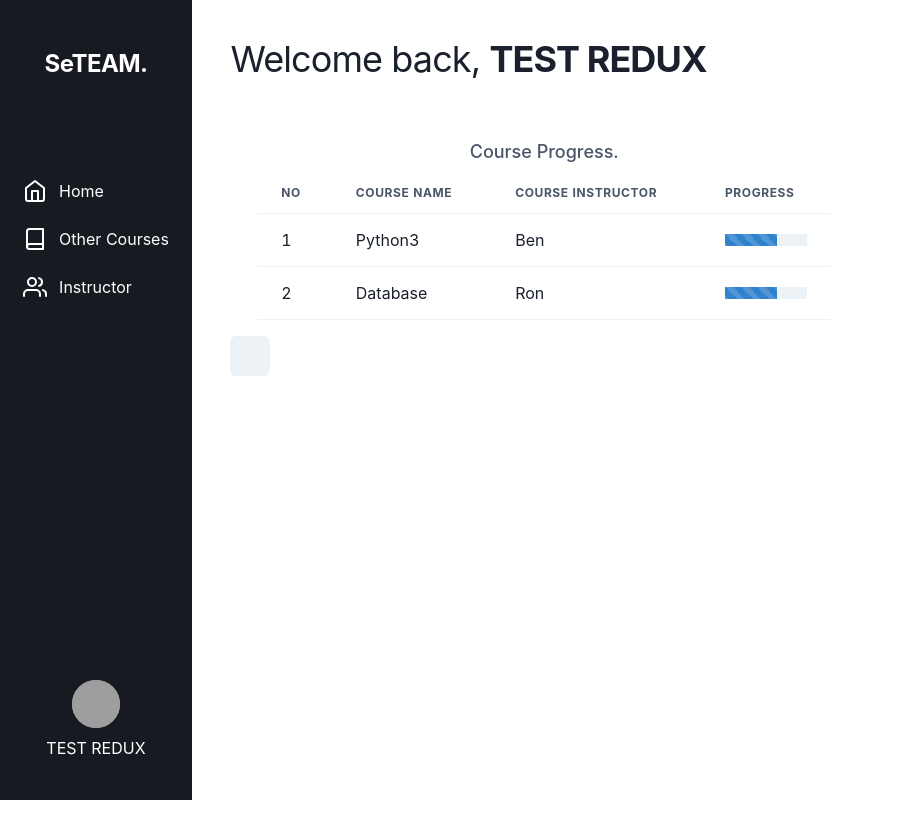
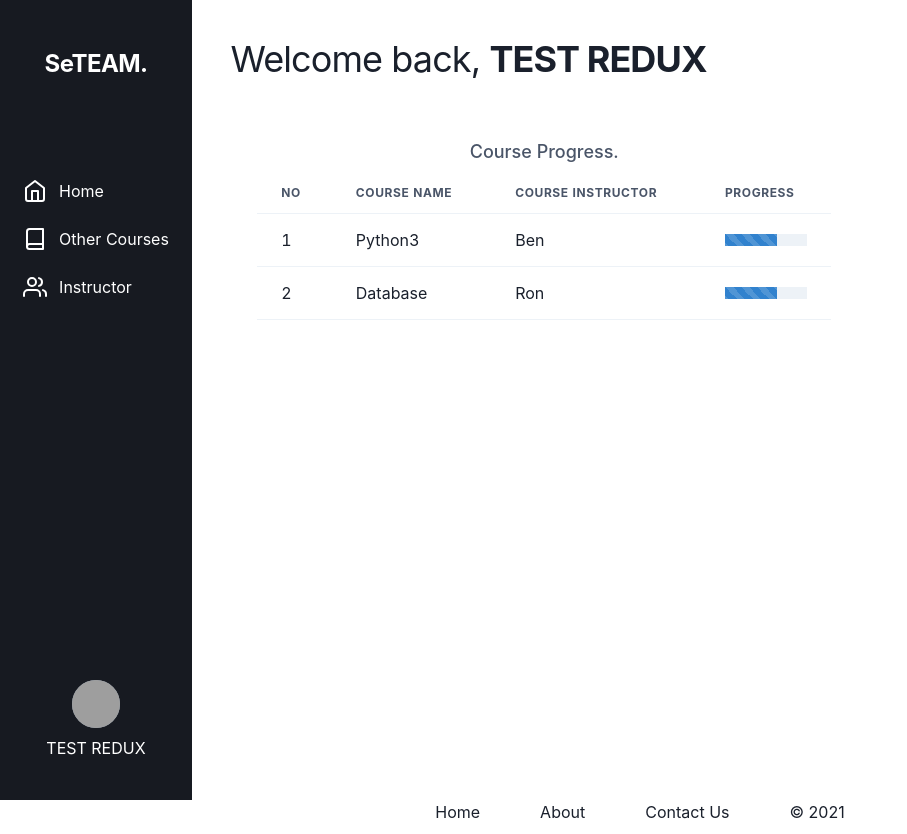
Before and after one commit to priambudiLB/SeTEAM, a Next.js app: page /dashboard in a window 1280 px wide. Shown: the whole page, without its empty margins (0-907 px from the left). Before the commit the page ends 800 px from the top, so only its background shows below. Built offline with nearby package versions, Linux system fonts and the light colour scheme; grey boxes are pictures that could not be loaded.

Commit message:
edit layout

```diff
--- /dev/null
+++ b/components/layout/layout.js
@@ -0,0 +1,10 @@
+import { Fragment } from 'react';
+import Footer from '../footer';
+
+const Layout = (props) => {
+  return (
+      <Footer />
+
+  );
+};
+export default Layout;
--- a/pages/AddNewVideoPage.js
+++ b/pages/AddNewVideoPage.js
@@ -1,6 +1,7 @@
 import AddNewVideoForm from '../components/AddNewVideoForm';
 import { Wrap, WrapItem, Center } from '@chakra-ui/layout';
 import Navvbar from '../components/navvbar';
+import Layout from '../components/layout/layout';
 function NewVideoPage() {
 
   function AddVideoData(videoData) {
@@ -30,6 +31,7 @@ function NewVideoPage() {
           </Center>
         </WrapItem>
       </Wrap>
+
     </>
   );
 
--- a/pages/CoursePage.js
+++ b/pages/CoursePage.js
@@ -13,6 +13,7 @@ import {
 } from 'react-icons/fi';
 import { cld } from '../config/cloudinary';
 import { scale } from '@cloudinary/url-gen/actions/resize';
+import Layout from '../components/layout/layout';
 
 function CoursePage(props) {
   const { url } = props;
@@ -103,7 +104,7 @@ function CoursePage(props) {
           ml={'10%'}>
           <Flex flexDir="row"
             mb={'20px'}>
-            <Heading>WELCOME TO {titles} COURSE</Heading>
+            <Heading>WELCOME TO COURSE</Heading>
 
           </Flex>
           <Flex mb={'10px'}>
@@ -129,6 +130,7 @@ function CoursePage(props) {
 
         </Flex>
       </Flex >
+      <Layout />
     </>
 
   );
--- a/pages/dashboard.js
+++ b/pages/dashboard.js
@@ -1,5 +1,5 @@
 import {
-  Flex, Heading, Avatar, AvatarGroup, Text, Icon, IconButton, Link, Box, Button, Input, InputGroup, InputLeftElement, VStack
+  Flex, Heading, Center, Avatar, AvatarGroup, Text, Icon, IconButton, Link, Box, Button, Input, InputGroup, InputLeftElement, VStack, HStack
 } from '@chakra-ui/react';
 import {
   FiHome, FiBook,
@@ -8,6 +8,7 @@ import {
 import { useState } from 'react';
 import ProgressDashboard from '../components/ProgressDashboard/index';
 import UploadVideoClD from '../components/UploadVideoCloudinary';
+import Layout from '../components/layout/layout';
 
 function Dashboard() {
   const [value, changeValue] = useState(1);
@@ -112,9 +113,7 @@ function Dashboard() {
             <Box >
               <ProgressDashboard />
             </Box>
-            <Box>
-              <UploadVideoClD />
-            </Box>
+
 
           </VStack>
         </Flex>
@@ -122,7 +121,10 @@ function Dashboard() {
         {/* col 3 */}
 
         {/* col 4 */}
+
       </Flex>
+
+        <Layout />
 
     </>
   );
--- a/pages/index.js
+++ b/pages/index.js
@@ -4,6 +4,7 @@ import styles from '../styles/Homee.module.css';
 import Navvbar from '../components/navvbar';
 import { useRouter } from 'next/router';
 import NavbarUser from '../components/NavbarUser';
+import Layout from '../components/layout/layout';
 
 export default function Home() {
 
@@ -45,6 +46,7 @@ export default function Home() {
           </Center>
         </WrapItem>
       </Wrap>
+      <Layout />
     </div>
   );
 }
```
Also changed, not shown: pages/AvailableCourses.js (+4 -3 lines), components/layout/layout.txt (deleted).
